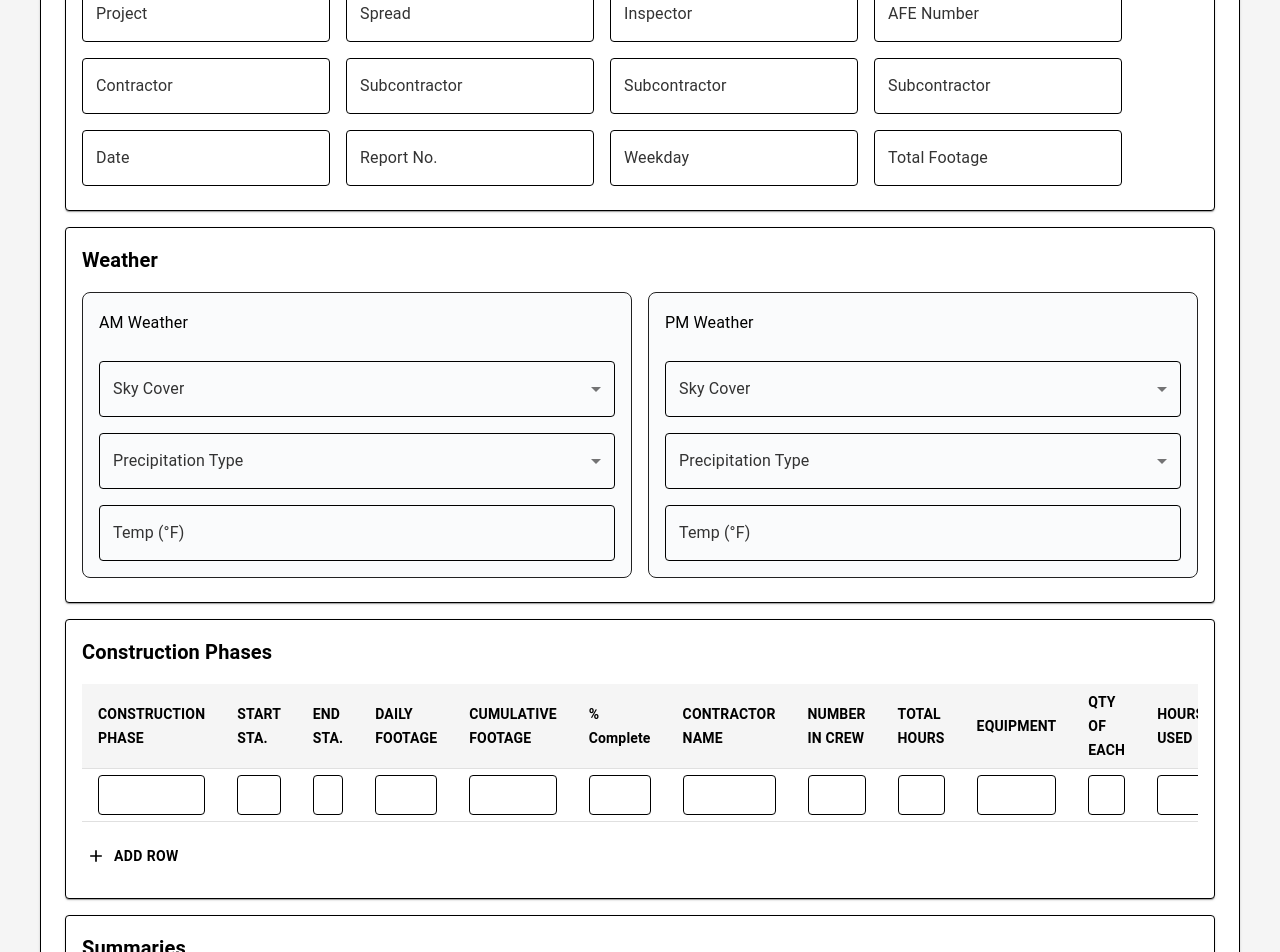
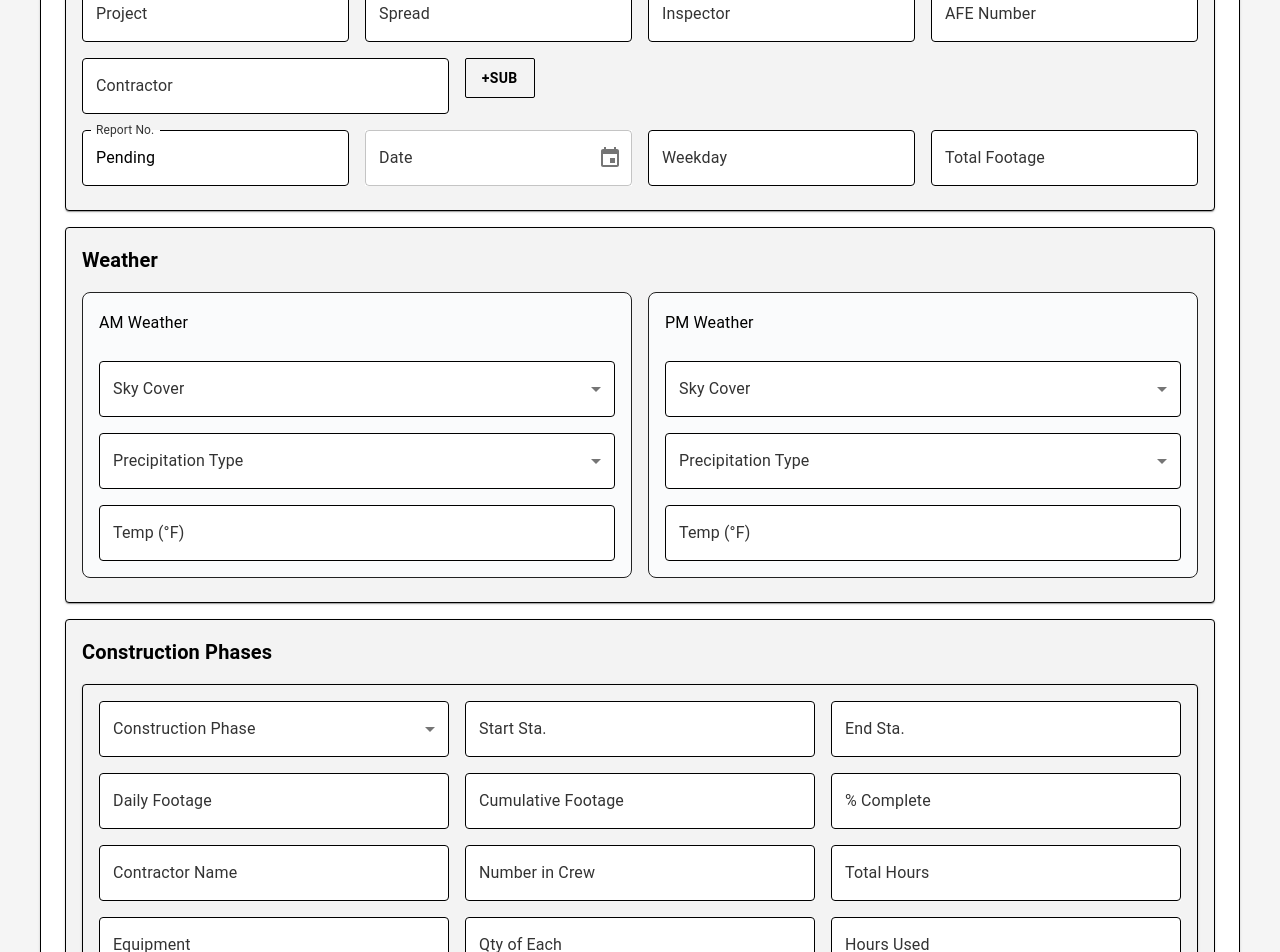
Before and after one commit to brady-newhard/Environmental-Reporting-System, a React (Create React App) app in the folder frontend/: page /utility/reports/daily/i3 in a window 1280 px wide. Shown: the part 260-1212 px from the top of the page. Built offline with nearby package versions, Linux system fonts and the light colour scheme.

Commit message:
I3 Daily Util Updates

```diff
--- a/frontend/src/components/disciplines/utility/daily/I3DailyUtilityReport.js
+++ b/frontend/src/components/disciplines/utility/daily/I3DailyUtilityReport.js
@@ -5,9 +5,31 @@ import { useNavigate } from 'react-router-dom';
 import SignaturePad from 'react-signature-canvas';
 import PageHeader from '../../../../components/common/PageHeader';
 import styles from './I3DailyUtilityReport.module.css';
+import { LocalizationProvider } from '@mui/x-date-pickers/LocalizationProvider';
+import { AdapterDateFns } from '@mui/x-date-pickers/AdapterDateFns';
+import { DatePicker } from '@mui/x-date-pickers/DatePicker';
+
+const constructionPhaseOptions = [
+  "MOBILIZATION",
+  "DEVELOPING ACCESS ROADS",
+  "TREE FELLING",
+  "CLEARING RIGHT OF WAY",
+  "GRADING RIGHT OF WAY",
+  "EXCAVATING DITCH",
+  "STRINGING",
+  "BEND PIPE",
+  "WELD PIPE",
+  "COATING",
+  "LOWER IN PIPE",
+  "BACKFILL PIPE",
+  "PERFORMANCE TEST, ANOMALY REPAIRS, AND DRYING",
+  "CLEAN-UP, SEEDING, AND MULCHING",
+  "TEMPORARY HDPE WATER LINE",
+  "Other"
+];
 
 const defaultRow = () => ({
-  phase: '', startSta: '', endSta: '', dailyFootage: '', cumulativeFootage: '', percentComplete: '', contractor: '', crew: '', hours: '', equipment: '', qty: '', hoursUsed: ''
+  phase: '', customPhase: '', startSta: '', endSta: '', dailyFootage: '', cumulativeFootage: '', percentComplete: '', contractor: '', crew: '', hours: '', equipment: '', qty: '', hoursUsed: ''
 });
 const defaultWeather = { clear: false, cloudy: false, rain: false, snow: false, temp: '' };
 
@@ -35,9 +57,19 @@ function usePrevious(value) {
   return ref.current;
 }
 
+// Helper to get weekday from date
+function getWeekday(date) {
+  if (!date) return '';
+  try {
+    return new Date(date).toLocaleDateString(undefined, { weekday: 'long' });
+  } catch {
+    return '';
+  }
+}
+
 const I3DailyUtilityReport = () => {
   const [header, setHeader] = useState({
-    project: '', inspector: '', afe: '', contractor: '', sub1: '', sub2: '', sub3: '', date: '', reportNo: '', weekday: '', totalFootage: '', spread: ''
+    project: '', inspector: '', afe: '', contractor: '', date: null, reportNo: 'Pending', weekday: '', totalFootage: '', spread: ''
   });
   const [weather, setWeather] = useState({
     am: { sky: '', precip: '', temp: '' },
@@ -57,6 +89,7 @@ const I3DailyUtilityReport = () => {
   const sigPadRef = useRef();
   const [photos, setPhotos] = useState([]);
   const navigate = useNavigate();
+  const [showSigDatePicker, setShowSigDatePicker] = useState(false);
 
   // Add usePrevious hook
   const prevSigning = usePrevious(signing);
@@ -64,7 +97,14 @@ const I3DailyUtilityReport = () => {
   // Handlers
   const handleHeaderChange = e => setHeader({ ...header, [e.target.name]: e.target.value });
   const handleWeatherChange = (period, field, value) => setWeather(w => ({ ...w, [period]: { ...w[period], [field]: value } }));
-  const handleRowChange = (idx, field, value) => setRows(rows.map((row, i) => i === idx ? { ...row, [field]: value } : row));
+  const handleRowChange = (idx, field, value) => setRows(rows.map((row, i) => {
+    if (i !== idx) return row;
+    if (field === 'phase' && value !== 'Other') {
+      // Reset customPhase if not 'Other'
+      return { ...row, phase: value, customPhase: '' };
+    }
+    return { ...row, [field]: value };
+  }));
   const handleAddRow = () => setRows([...rows, defaultRow()]);
   const handleRemoveRow = idx => setRows(rows.length > 1 ? rows.filter((_, i) => i !== idx) : rows);
 
@@ -108,27 +148,77 @@ const I3DailyUtilityReport = () => {
         <Paper className={styles.paper} sx={{ mt: 2, p: { xs: 1, sm: 3 } }}>
           <form onSubmit={handleSubmit}>
             {/* Project Info */}
-            <Card className={styles.card} sx={{ mb: 2 }}>
+            <Card className={styles.card} sx={{ mb: 2, bgcolor: '#f3f3f3' }}>
               <CardContent>
                 <Typography variant="h6" sx={{ mb: 2 }}>Project Information</Typography>
-                <Grid container spacing={2}>
-                  <Grid item xs={12} sm={6} md={4}><TextField label="Project" name="project" value={header.project} onChange={handleHeaderChange} fullWidth /></Grid>
-                  <Grid item xs={12} sm={6} md={4}><TextField label="Spread" name="spread" value={header.spread} onChange={handleHeaderChange} fullWidth /></Grid>
-                  <Grid item xs={12} sm={6} md={4}><TextField label="Inspector" name="inspector" value={header.inspector} onChange={handleHeaderChange} fullWidth /></Grid>
-                  <Grid item xs={12} sm={6} md={4}><TextField label="AFE Number" name="afe" value={header.afe} onChange={handleHeaderChange} fullWidth /></Grid>
-                  <Grid item xs={12} sm={6} md={4}><TextField label="Contractor" name="contractor" value={header.contractor} onChange={handleHeaderChange} fullWidth /></Grid>
-                  <Grid item xs={12} sm={6} md={4}><TextField label="Subcontractor" name="sub1" value={header.sub1} onChange={handleHeaderChange} fullWidth /></Grid>
-                  <Grid item xs={12} sm={6} md={4}><TextField label="Subcontractor" name="sub2" value={header.sub2} onChange={handleHeaderChange} fullWidth /></Grid>
-                  <Grid item xs={12} sm={6} md={4}><TextField label="Subcontractor" name="sub3" value={header.sub3} onChange={handleHeaderChange} fullWidth /></Grid>
-                  <Grid item xs={12} sm={6} md={4}><TextField label="Date" name="date" value={header.date} onChange={handleHeaderChange} fullWidth /></Grid>
-                  <Grid item xs={12} sm={6} md={4}><TextField label="Report No." name="reportNo" value={header.reportNo} onChange={handleHeaderChange} fullWidth /></Grid>
-                  <Grid item xs={12} sm={6} md={4}><TextField label="Weekday" name="weekday" value={header.weekday} onChange={handleHeaderChange} fullWidth /></Grid>
-                  <Grid item xs={12} sm={6} md={4}><TextField label="Total Footage" name="totalFootage" value={header.totalFootage} onChange={handleHeaderChange} fullWidth /></Grid>
-                </Grid>
+                {/* First row: 4 text fields */}
+                <Box sx={{ display: 'flex', gap: 2, mb: 2 }}>
+                  <TextField label="Project" name="project" value={header.project} onChange={handleHeaderChange} fullWidth sx={{ flex: 1, bgcolor: '#fff' }} />
+                  <TextField label="Spread" name="spread" value={header.spread} onChange={handleHeaderChange} fullWidth sx={{ flex: 1, bgcolor: '#fff' }} />
+                  <TextField label="Inspector" name="inspector" value={header.inspector} onChange={handleHeaderChange} fullWidth sx={{ flex: 1, bgcolor: '#fff' }} />
+                  <TextField label="AFE Number" name="afe" value={header.afe} onChange={handleHeaderChange} fullWidth sx={{ flex: 1, bgcolor: '#fff' }} />
+                </Box>
+                {/* Second row: Contractor Name and Subcontractors */}
+                <Box sx={{ display: 'flex', gap: 2, mb: 2, alignItems: 'flex-start' }}>
+                  <TextField label="Contractor" name="contractor" value={header.contractor} onChange={handleHeaderChange} fullWidth sx={{ flex: 1, bgcolor: '#fff' }} />
+                  <Box sx={{ display: 'flex', flexDirection: 'row', flex: 2, gap: 2, alignItems: 'center' }}>
+                    {[1,2,3].map(i => (
+                      header[`sub${i}`] !== undefined ? (
+                        <Box key={`sub${i}`} sx={{ display: 'flex', alignItems: 'center', gap: 1 }}>
+                          <TextField
+                            label={`Subcontractor ${i}`}
+                            name={`sub${i}`}
+                            value={header[`sub${i}`]}
+                            onChange={handleHeaderChange}
+                            fullWidth
+                            sx={{ bgcolor: '#fff', minWidth: 180 }}
+                          />
+                          <IconButton
+                            aria-label={`Remove Subcontractor ${i}`}
+                            onClick={() => {
+                              const newHeader = { ...header };
+                              delete newHeader[`sub${i}`];
+                              setHeader(newHeader);
+                            }}
+                            size="small"
+                          >
+                            <DeleteIcon fontSize="small" />
+                          </IconButton>
+                        </Box>
+                      ) : null
+                    ))}
+                    {([1,2,3].filter(i => header[`sub${i}`] !== undefined).length < 3) && (
+                      <Button
+                        variant="outlined"
+                        onClick={() => {
+                          const nextSub = [1,2,3].find(i => header[`sub${i}`] === undefined);
+                          if (nextSub) setHeader({ ...header, [`sub${nextSub}`]: '' });
+                        }}
+                        sx={{ height: 40, minWidth: 60, px: 2 }}
+                      >
+                        +Sub
+                      </Button>
+                    )}
+                  </Box>
+                </Box>
+                {/* Third row: Report Number, Date, Weekday, Total Footage */}
+                <Box sx={{ display: 'flex', gap: 2 }}>
+                  <TextField label="Report No." name="reportNo" value={header.reportNo} fullWidth sx={{ flex: 1, bgcolor: '#fff' }} InputProps={{ readOnly: true }} />
+                  <LocalizationProvider dateAdapter={AdapterDateFns}>
+                    <DatePicker
+                      label="Date"
+                      value={header.date}
+                      onChange={date => setHeader(h => ({ ...h, date }))}
+                      slotProps={{ textField: { fullWidth: true, sx: { flex: 1, bgcolor: '#fff' } } }}
+                    />
+                  </LocalizationProvider>
+                  <TextField label="Weekday" name="weekday" value={getWeekday(header.date)} fullWidth sx={{ flex: 1, bgcolor: '#fff' }} InputProps={{ readOnly: true }} />
+                  <TextField label="Total Footage" name="totalFootage" value={header.totalFootage} onChange={handleHeaderChange} fullWidth sx={{ flex: 1, bgcolor: '#fff' }} />
+                </Box>
               </CardContent>
             </Card>
             {/* Weather */}
-            <Card className={styles.card} sx={{ mb: 2 }}>
+            <Card className={styles.card} sx={{ mb: 2, bgcolor: '#f3f3f3' }}>
               <CardContent>
                 <Typography variant="h6" sx={{ mb: 2 }}>Weather</Typography>
                 <Box sx={{ display: 'flex', flexWrap: 'wrap', gap: 2 }}>
@@ -145,6 +235,7 @@ const I3DailyUtilityReport = () => {
                         onChange={e => handleWeatherChange(period, 'sky', e.target.value)}
                         SelectProps={{ native: true }}
                         fullWidth
+                        sx={{ bgcolor: '#fff' }}
                       >
                         <option value=""></option>
                         {skyCoverOptions.map(opt => <option key={opt} value={opt}>{opt}</option>)}
@@ -156,6 +247,7 @@ const I3DailyUtilityReport = () => {
                         onChange={e => handleWeatherChange(period, 'precip', e.target.value)}
                         SelectProps={{ native: true }}
                         fullWidth
+                        sx={{ bgcolor: '#fff' }}
                       >
                         <option value=""></option>
                         {precipOptions.map(opt => <option key={opt} value={opt}>{opt}</option>)}
@@ -166,75 +258,117 @@ const I3DailyUtilityReport = () => {
                         value={weather[period].temp}
                         onChange={e => handleWeatherChange(period, 'temp', e.target.value)}
                         fullWidth
+                        sx={{ bgcolor: '#fff' }}
                       />
                     </Box>
                   ))}
                 </Box>
               </CardContent>
             </Card>
-            {/* Construction Table */}
-            <Card className={styles.card} sx={{ mb: 2 }}>
+            {/* Construction Phases */}
+            <Card className={styles.card} sx={{ mb: 2, bgcolor: '#f3f3f3' }}>
               <CardContent>
                 <Typography variant="h6" sx={{ mb: 2 }}>Construction Phases</Typography>
-                <TableContainer>
-                  <Table size="small">
-                    <TableHead>
-                      <TableRow>
-                        <TableCell>CONSTRUCTION PHASE</TableCell>
-                        <TableCell>START STA.</TableCell>
-                        <TableCell>END STA.</TableCell>
-                        <TableCell>DAILY FOOTAGE</TableCell>
-                        <TableCell>CUMULATIVE FOOTAGE</TableCell>
-                        <TableCell>% Complete</TableCell>
-                        <TableCell>CONTRACTOR NAME</TableCell>
-                        <TableCell>NUMBER IN CREW</TableCell>
-                        <TableCell>TOTAL HOURS</TableCell>
-                        <TableCell>EQUIPMENT</TableCell>
-                        <TableCell>QTY OF EACH</TableCell>
-                        <TableCell>HOURS USED</TableCell>
-                        <TableCell></TableCell>
-                      </TableRow>
-                    </TableHead>
-                    <TableBody>
-                      {rows.map((row, idx) => (
-                        <TableRow key={idx}>
-                          <TableCell><TextField value={row.phase} onChange={e => handleRowChange(idx, 'phase', e.target.value)} size="small" /></TableCell>
-                          <TableCell><TextField value={row.startSta} onChange={e => handleRowChange(idx, 'startSta', e.target.value)} size="small" /></TableCell>
-                          <TableCell><TextField value={row.endSta} onChange={e => handleRowChange(idx, 'endSta', e.target.value)} size="small" /></TableCell>
-                          <TableCell><TextField value={row.dailyFootage} onChange={e => handleRowChange(idx, 'dailyFootage', e.target.value)} size="small" /></TableCell>
-                          <TableCell><TextField value={row.cumulativeFootage} onChange={e => handleRowChange(idx, 'cumulativeFootage', e.target.value)} size="small" /></TableCell>
-                          <TableCell><TextField value={row.percentComplete} onChange={e => handleRowChange(idx, 'percentComplete', e.target.value)} size="small" /></TableCell>
-                          <TableCell><TextField value={row.contractor} onChange={e => handleRowChange(idx, 'contractor', e.target.value)} size="small" /></TableCell>
-                          <TableCell><TextField value={row.crew} onChange={e => handleRowChange(idx, 'crew', e.target.value)} size="small" /></TableCell>
-                          <TableCell><TextField value={row.hours} onChange={e => handleRowChange(idx, 'hours', e.target.value)} size="small" /></TableCell>
-                          <TableCell><TextField value={row.equipment} onChange={e => handleRowChange(idx, 'equipment', e.target.value)} size="small" /></TableCell>
-                          <TableCell><TextField value={row.qty} onChange={e => handleRowChange(idx, 'qty', e.target.value)} size="small" /></TableCell>
-                          <TableCell><TextField value={row.hoursUsed} onChange={e => handleRowChange(idx, 'hoursUsed', e.target.value)} size="small" /></TableCell>
-                          <TableCell>
-                            <IconButton onClick={() => handleRemoveRow(idx)} disabled={rows.length === 1}><DeleteIcon /></IconButton>
-                          </TableCell>
-                        </TableRow>
-                      ))}
-                    </TableBody>
-                  </Table>
-                </TableContainer>
-                <Button startIcon={<AddIcon />} onClick={handleAddRow} sx={{ mt: 2 }}>Add Row</Button>
+                <Stack spacing={2}>
+                  {rows.map((row, idx) => (
+                    <Paper key={idx} sx={{ p: 2, pb: 6, position: 'relative', width: '100%', bgcolor: '#f3f3f3' }}>
+                      {/* First row */}
+                      <Box sx={{ display: 'flex', gap: 2, mb: 2 }}>
+                        <Box sx={{ flex: 1 }}>
+                          <TextField
+                            select
+                            label="Construction Phase"
+                            value={row.phase}
+                            onChange={e => handleRowChange(idx, 'phase', e.target.value)}
+                            SelectProps={{ native: true }}
+                            fullWidth
+                            sx={{ bgcolor: '#fff' }}
+                          >
+                            <option value=""></option>
+                            {constructionPhaseOptions.map(opt => (
+                              <option key={opt} value={opt}>{opt}</option>
+                            ))}
+                          </TextField>
+                          {row.phase === "Other" && (
+                            <TextField
+                              label="Custom Phase"
+                              value={row.customPhase || ""}
+                              onChange={e => handleRowChange(idx, 'customPhase', e.target.value)}
+                              fullWidth
+                              sx={{ mt: 1, bgcolor: '#fff' }}
+                            />
+                          )}
+                        </Box>
+                        <Box sx={{ flex: 1 }}>
+                          <TextField label="Start Sta." value={row.startSta} onChange={e => handleRowChange(idx, 'startSta', e.target.value)} fullWidth sx={{ bgcolor: '#fff' }} />
+                        </Box>
+                        <Box sx={{ flex: 1 }}>
+                          <TextField label="End Sta." value={row.endSta} onChange={e => handleRowChange(idx, 'endSta', e.target.value)} fullWidth sx={{ bgcolor: '#fff' }} />
+                        </Box>
+                      </Box>
+                      {/* Second row */}
+                      <Box sx={{ display: 'flex', gap: 2, mb: 2 }}>
+                        <Box sx={{ flex: 1 }}>
+                          <TextField label="Daily Footage" value={row.dailyFootage} onChange={e => handleRowChange(idx, 'dailyFootage', e.target.value)} fullWidth sx={{ bgcolor: '#fff' }} />
+                        </Box>
+                        <Box sx={{ flex: 1 }}>
+                          <TextField label="Cumulative Footage" value={row.cumulativeFootage} onChange={e => handleRowChange(idx, 'cumulativeFootage', e.target.value)} fullWidth sx={{ bgcolor: '#fff' }} />
+                        </Box>
+                        <Box sx={{ flex: 1 }}>
+                          <TextField label="% Complete" value={row.percentComplete} onChange={e => handleRowChange(idx, 'percentComplete', e.target.value)} fullWidth sx={{ bgcolor: '#fff' }} />
+                        </Box>
+                      </Box>
+                      {/* Third row */}
+                      <Box sx={{ display: 'flex', gap: 2, mb: 2 }}>
+                        <Box sx={{ flex: 1 }}>
+                          <TextField label="Contractor Name" value={row.contractor} onChange={e => handleRowChange(idx, 'contractor', e.target.value)} fullWidth sx={{ bgcolor: '#fff' }} />
+                        </Box>
+                        <Box sx={{ flex: 1 }}>
+                          <TextField label="Number in Crew" value={row.crew} onChange={e => handleRowChange(idx, 'crew', e.target.value)} fullWidth sx={{ bgcolor: '#fff' }} />
+                        </Box>
+                        <Box sx={{ flex: 1 }}>
+                          <TextField label="Total Hours" value={row.hours} onChange={e => handleRowChange(idx, 'hours', e.target.value)} fullWidth sx={{ bgcolor: '#fff' }} />
+                        </Box>
+                      </Box>
+                      {/* Fourth row */}
+                      <Box sx={{ display: 'flex', gap: 2, mb: 2 }}>
+                        <Box sx={{ flex: 1 }}>
+                          <TextField label="Equipment" value={row.equipment} onChange={e => handleRowChange(idx, 'equipment', e.target.value)} fullWidth sx={{ bgcolor: '#fff' }} />
+                        </Box>
+                        <Box sx={{ flex: 1 }}>
+                          <TextField label="Qty of Each" value={row.qty} onChange={e => handleRowChange(idx, 'qty', e.target.value)} fullWidth sx={{ bgcolor: '#fff' }} />
+                        </Box>
+                        <Box sx={{ flex: 1 }}>
+                          <TextField label="Hours Used" value={row.hoursUsed} onChange={e => handleRowChange(idx, 'hoursUsed', e.target.value)} fullWidth sx={{ bgcolor: '#fff' }} />
+                        </Box>
+                      </Box>
+                      {/* Delete button in bottom right */}
+                      <IconButton
+                        onClick={() => handleRemoveRow(idx)}
+                        sx={{ position: 'absolute', bottom: 8, right: 8 }}
+                      >
+                        <DeleteIcon />
+                      </IconButton>
+                    </Paper>
+                  ))}
+                  <Button startIcon={<AddIcon />} onClick={handleAddRow}>Add Row</Button>
+                </Stack>
               </CardContent>
             </Card>
             {/* Summaries */}
-            <Card className={styles.card} sx={{ mb: 2 }}>
+            <Card className={styles.card} sx={{ mb: 2, bgcolor: '#f3f3f3' }}>
               <CardContent>
                 <Typography variant="h6" sx={{ mb: 2 }}>Summaries</Typography>
                 <Box sx={{ display: 'flex', flexDirection: 'column', gap: 2 }}>
-                  <TextField label="General Summary" value={generalSummary} onChange={e => setGeneralSummary(e.target.value)} fullWidth multiline rows={2} />
-                  <TextField label="Land Summary" value={landSummary} onChange={e => setLandSummary(e.target.value)} fullWidth multiline rows={2} />
-                  <TextField label="Environmental Summary" value={envSummary} onChange={e => setEnvSummary(e.target.value)} fullWidth multiline rows={2} />
-                  <TextField label="Safety Concerns / Visitors / Events" value={safety} onChange={e => setSafety(e.target.value)} fullWidth multiline rows={2} />
+                  <TextField label="General Summary" value={generalSummary} onChange={e => setGeneralSummary(e.target.value)} fullWidth multiline rows={2} sx={{ bgcolor: '#fff' }} />
+                  <TextField label="Land Summary" value={landSummary} onChange={e => setLandSummary(e.target.value)} fullWidth multiline rows={2} sx={{ bgcolor: '#fff' }} />
+                  <TextField label="Environmental Summary" value={envSummary} onChange={e => setEnvSummary(e.target.value)} fullWidth multiline rows={2} sx={{ bgcolor: '#fff' }} />
+                  <TextField label="Safety Concerns / Visitors / Events" value={safety} onChange={e => setSafety(e.target.value)} fullWidth multiline rows={2} sx={{ bgcolor: '#fff' }} />
                 </Box>
               </CardContent>
             </Card>
             {/* Signature */}
-            <Card className={styles.card} sx={{ mb: 2 }}>
+            <Card className={styles.card} sx={{ mb: 2, bgcolor: '#f3f3f3' }}>
               <CardContent>
                 <Typography variant="h6" sx={{ mb: 2 }}>Inspector Signature</Typography>
                 <Box sx={{ display: 'flex', flexDirection: 'column', gap: 2 }}>
@@ -243,6 +377,7 @@ const I3DailyUtilityReport = () => {
                     value={preparedBy}
                     onChange={e => setPreparedBy(e.target.value)}
                     fullWidth
+                    sx={{ bgcolor: '#fff' }}
                   />
                   <Box
                     sx={{
@@ -317,15 +452,30 @@ const I3DailyUtilityReport = () => {
                   </Box>
                   <TextField
                     label="Date"
+                    fullWidth
+                    sx={{ bgcolor: '#fff' }}
                     value={sigDate}
-                    onChange={e => setSigDate(e.target.value)}
-                    fullWidth
+                    InputProps={{ readOnly: true }}
+                    onClick={e => setShowSigDatePicker(true)}
                   />
+                  <LocalizationProvider dateAdapter={AdapterDateFns}>
+                    <DatePicker
+                      open={showSigDatePicker}
+                      onClose={() => setShowSigDatePicker(false)}
+                      label="Date"
+                      value={sigDate ? new Date(sigDate) : null}
+                      onChange={date => {
+                        setSigDate(date ? date.toISOString().slice(0, 10) : '');
+                        setShowSigDatePicker(false);
+                      }}
+                      slotProps={{ textField: { style: { display: 'none' } } }}
+                    />
+                  </LocalizationProvider>
                 </Box>
               </CardContent>
             </Card>
             {/* Photos */}
-            <Card className={styles.card} sx={{ mb: 2 }}>
+            <Card className={styles.card} sx={{ mb: 2, bgcolor: '#f3f3f3' }}>
               <CardContent>
                 <Typography variant="h6" sx={{ mb: 2 }}>Photos</Typography>
                 <Button variant="outlined" component="label" startIcon={<PhotoCamera />} sx={{ mb: 2 }}>
```
